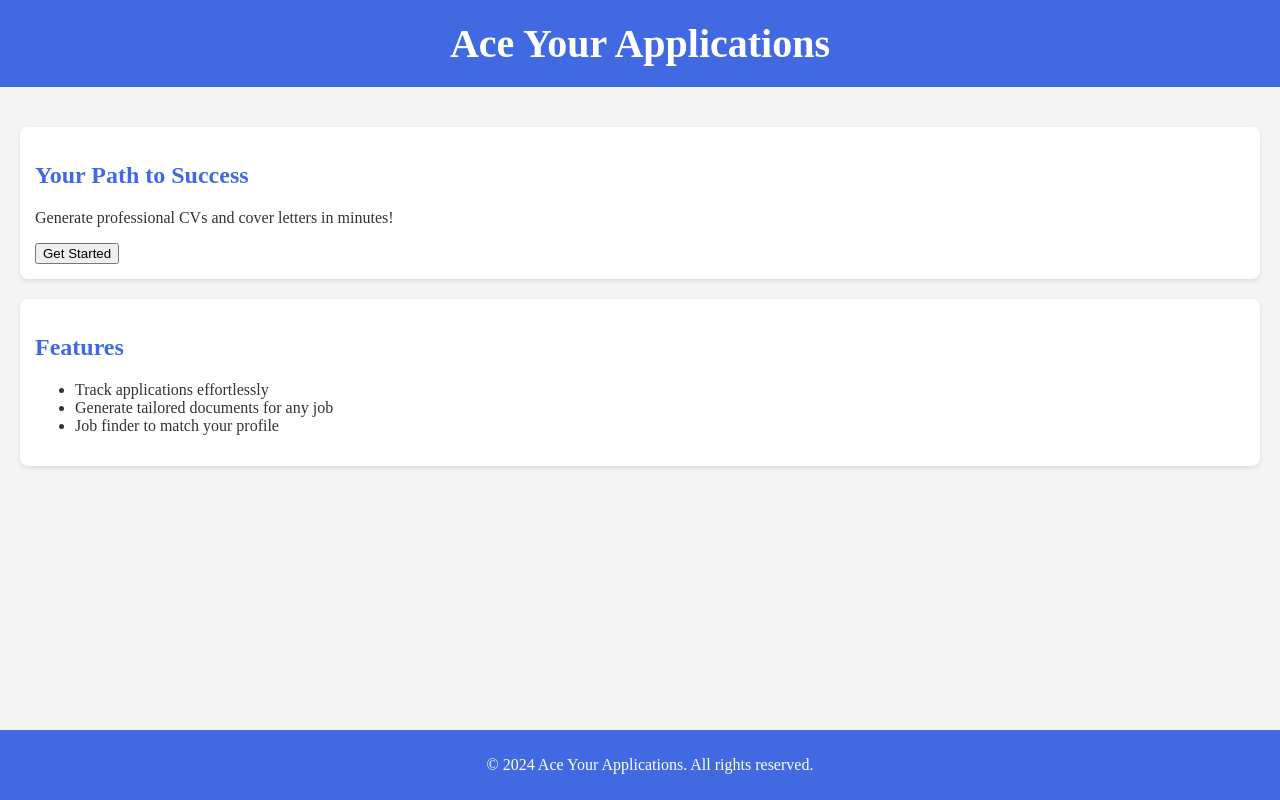
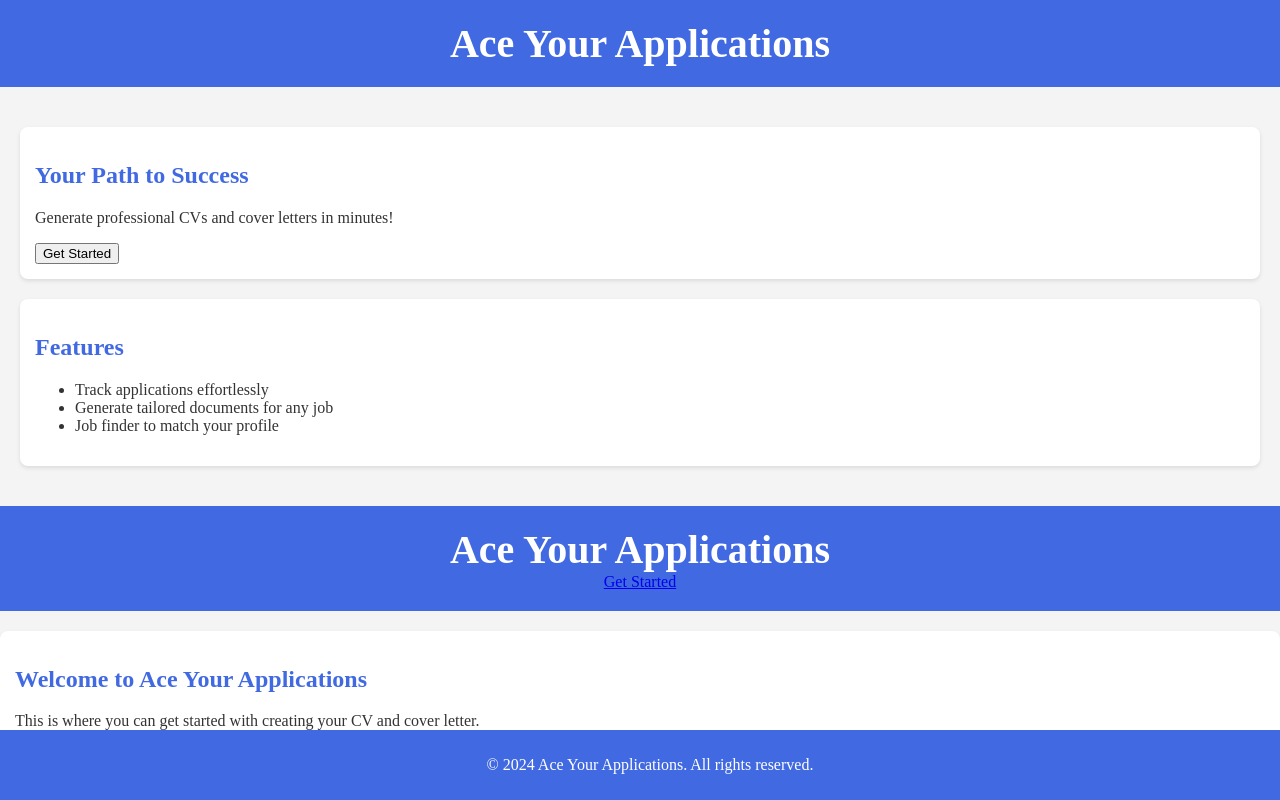
Before and after one commit to noorsalzgeber/aceyourapplications, a plain HTML site: page index.html in a window 1280 px wide. Drawn offline with Linux system fonts and the light colour scheme.

Commit message:
Update index.html
button axtivation

```diff
--- a/index.html
+++ b/index.html
@@ -31,3 +31,14 @@
     </footer>
 </body>
 </html>
+<header>
+    <h1>Ace Your Applications</h1>
+    <a href="#get-started" class="get-started-button">Get Started</a>
+</header>
+
+<!-- Add this section where you want the button to scroll to -->
+<section id="get-started">
+    <h2>Welcome to Ace Your Applications</h2>
+    <p>This is where you can get started with creating your CV and cover letter.</p>
+    <!-- More content can go here -->
+</section>
```
